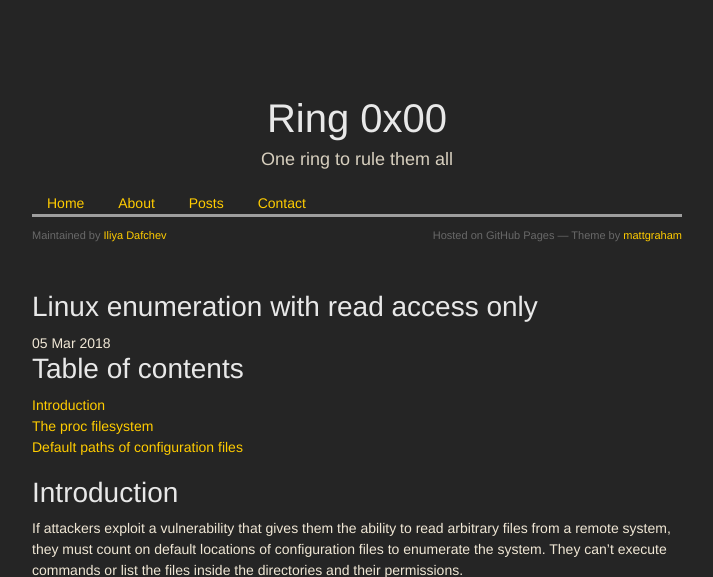
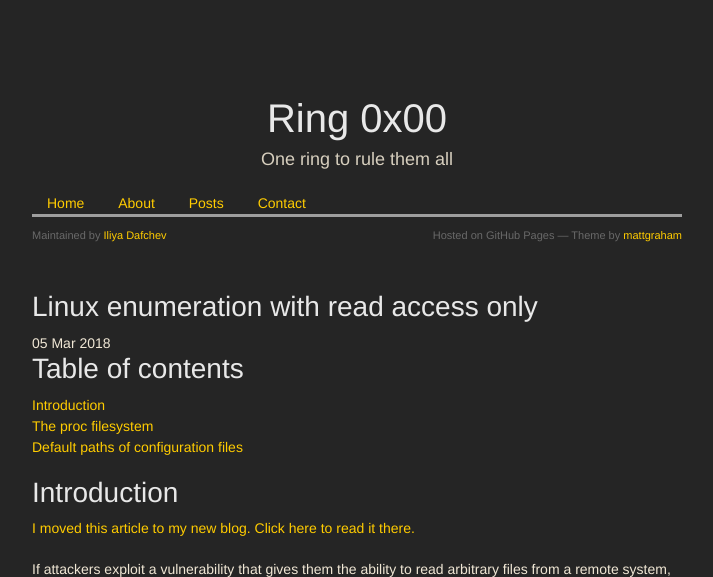
Before and after one commit to idafchev/idafchev.github.io, a Jekyll site: the page built from _posts/2018-03-05-linux_proc_enum.md, in a window 1280 px wide and 900 px high, cut to the strip 0-577 px from the top of the window. Shown: the whole strip, without its empty margins (283-996 px from the left). Built offline with Jekyll 4.4.1, drawn with Linux system fonts in a browser that asks for light colours; nearby versions of some CDN libraries; some web fonts are replaced; comment, search, counter and statistics services are not loaded.

Commit message:
Update 2018-03-05-linux_proc_enum.md

```diff
--- a/_posts/2018-03-05-linux_proc_enum.md
+++ b/_posts/2018-03-05-linux_proc_enum.md
@@ -11,6 +11,8 @@
 [Default paths of configuration files](#config_files)
 
 # <a name="introduction"></a> Introduction
+[I moved this article to my new blog. Click here to read it there.](https://idafchev.github.io/blog/linux_proc_enum/)
+
 If attackers exploit a vulnerability that gives them the ability to read arbitrary files from a remote system, they must count on default locations of configuration files to enumerate the system. They can't execute commands or list the files inside the directories and their permissions.
 
 An example of such attack is XML External Entity (XXE) vulnerability, which could lead to disclosure of local files. The example below shows XXE exploit to read /etc/passwd file.
```
